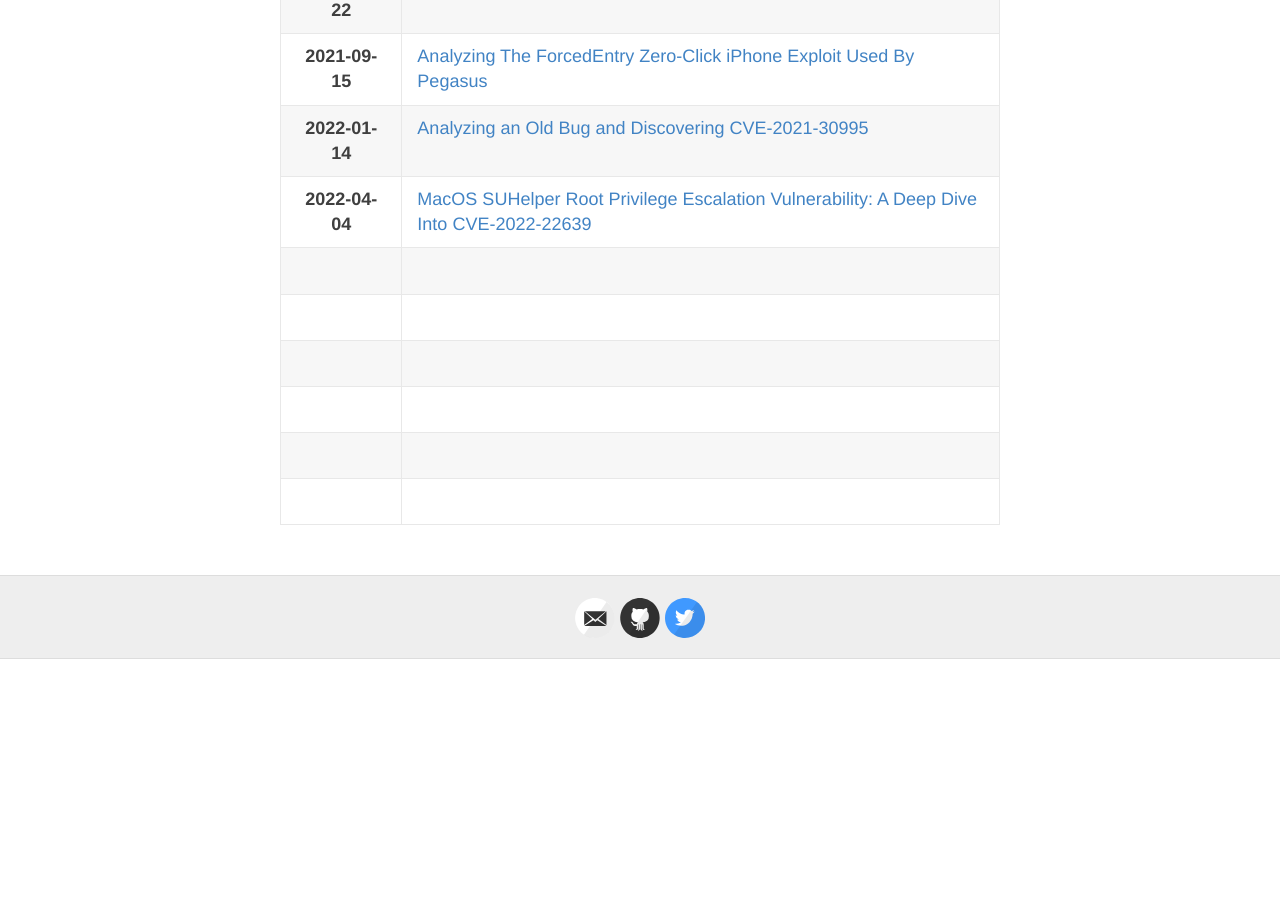
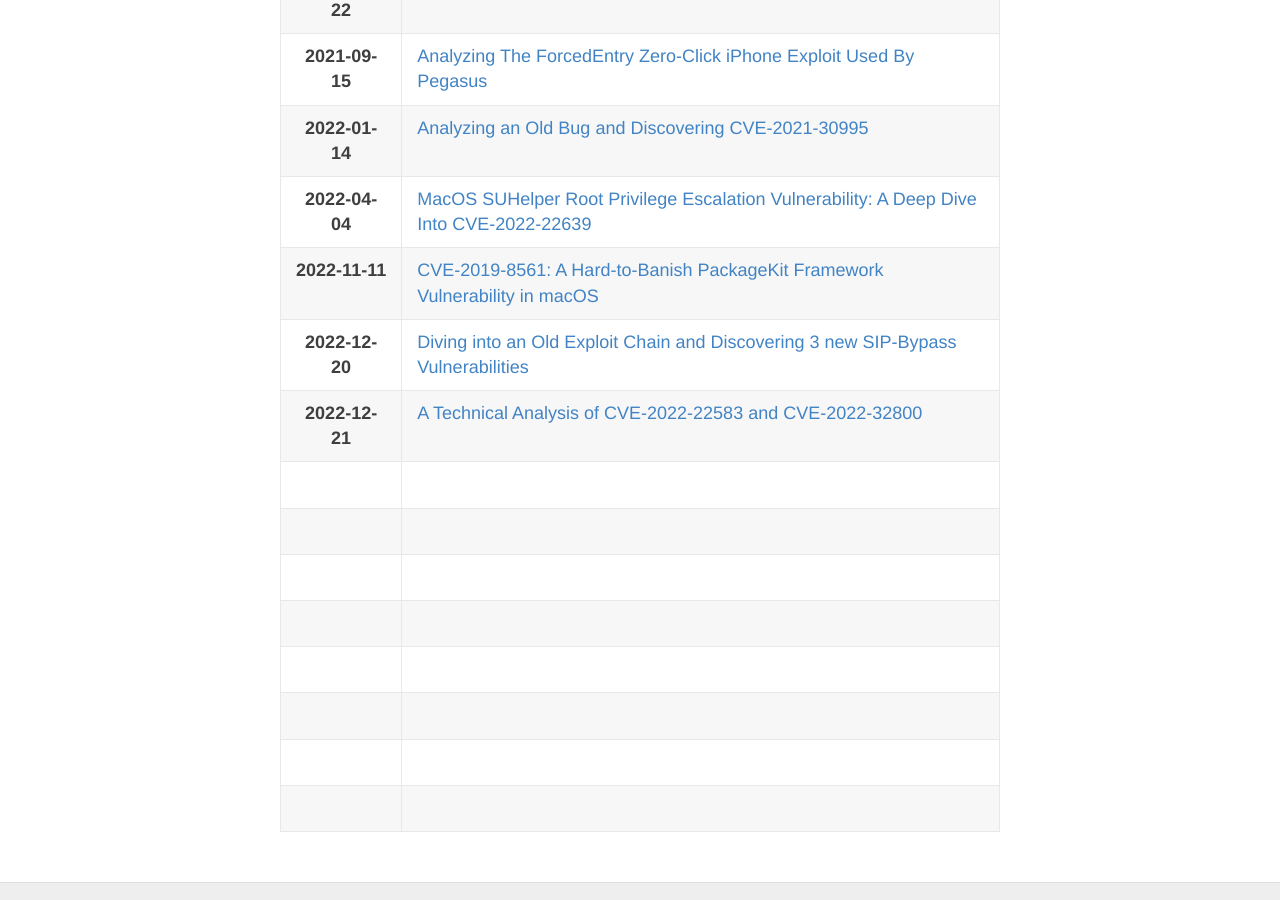
Before and after one commit to jhftss/jhftss.github.io, a Jekyll site: the page built from blogs.md, in a window 1280 px wide and 900 px high, scrolled down 598 px. Built offline with Jekyll 4.4.1, drawn with Linux system fonts in a browser that asks for light colours; before the commit the page ends 1257 px from its top, so only the background shows below that.

Commit message:
Update blogs.md

```diff
--- a/blogs.md
+++ b/blogs.md
@@ -16,9 +16,14 @@
 | **2021-09-15** | [Analyzing The ForcedEntry Zero-Click iPhone Exploit Used By Pegasus](https://www.trendmicro.com/en_us/research/21/i/analyzing-pegasus-spywares-zero-click-iphone-exploit-forcedentry.html) |
 | **2022-01-14** | [Analyzing an Old Bug and Discovering CVE-2021-30995](https://www.trendmicro.com/en_us/research/22/a/analyzing-an-old-bug-and-discovering-cve-2021-30995-.html) |
 | **2022-04-04** | [MacOS SUHelper Root Privilege Escalation Vulnerability: A Deep Dive Into CVE-2022-22639](https://www.trendmicro.com/en_us/research/22/d/macos-suhelper-root-privilege-escalation-vulnerability-a-deep-di.html) |
+| **2022-11-11** | [CVE-2019-8561: A Hard-to-Banish PackageKit Framework Vulnerability in macOS](https://www.trendmicro.com/en_us/research/22/k/cve-2019-8561-a-hard-to-banish-packagekit-framework-vulnerabilit.html) |
+| **2022-12-20** | [Diving into an Old Exploit Chain and Discovering 3 new SIP-Bypass Vulnerabilities](https://www.trendmicro.com/en_us/research/22/l/diving-into-an-old-exploit-chain-and-discovering-3-new-sip-bypas.html) |
+| **2022-12-21** | [A Technical Analysis of CVE-2022-22583 and CVE-2022-32800](https://www.trendmicro.com/en_us/research/22/l/a-technical-analysis-of-cve-2022-22583-and-cve-2022-32800.html) |
 |                |                                                              |
 |                |                                                              |
 |                |                                                              |
 |                |                                                              |
 |                |                                                              |
 |                |                                                              |
+|                |                                                              |
+|                |                                                              |
```
